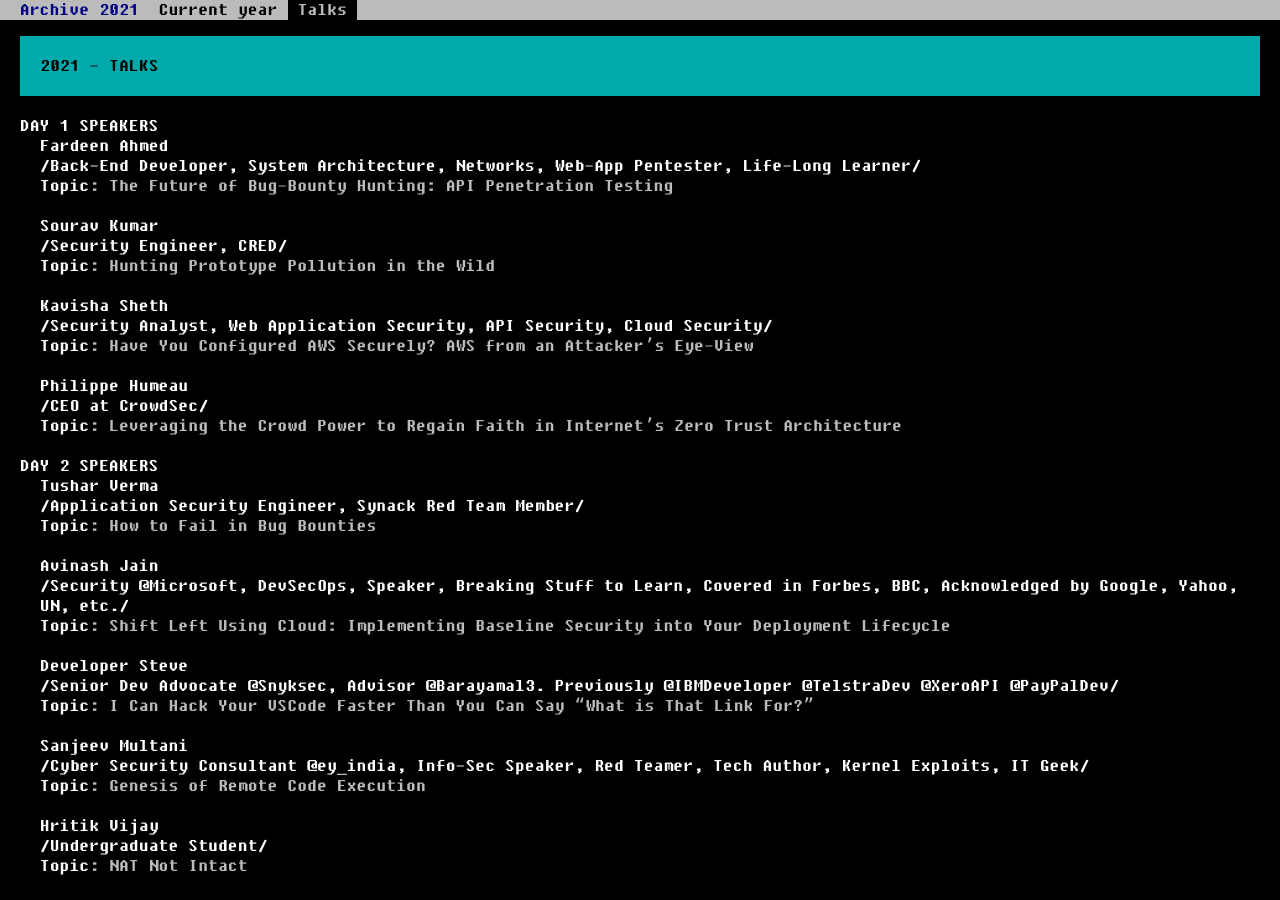
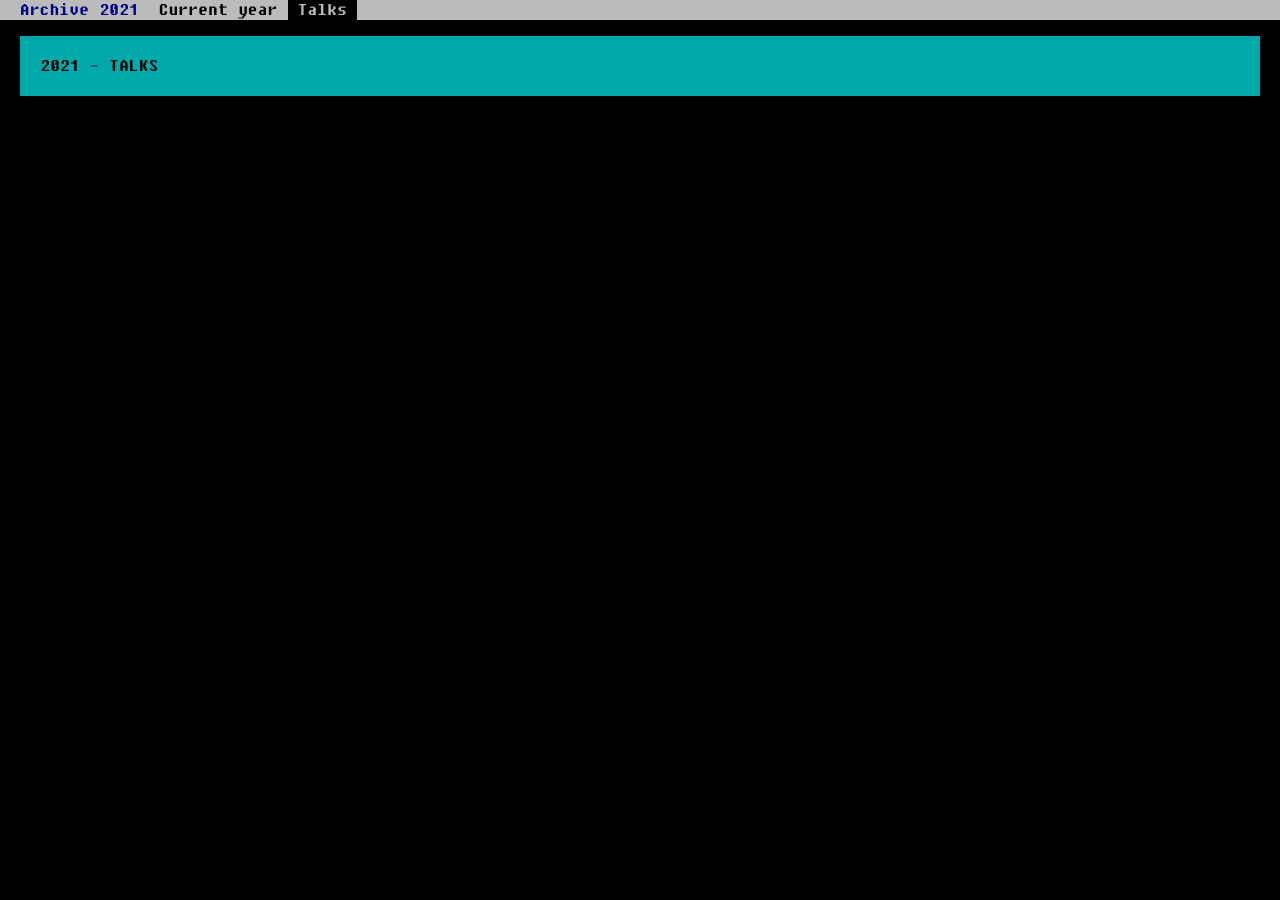
Before and after one commit to BSidesNoida/bsidesnoida.github.io, a Jekyll site: the page built from archive/2021/03_talks.md, in a window 1280 px wide. Built offline with Jekyll 4.4.1, drawn with Linux system fonts in a browser that asks for light colours; nearby versions of some CDN libraries.

Commit message:
Update 03_talks.md

```diff
--- a/archive/2021/03_talks.md
+++ b/archive/2021/03_talks.md
@@ -5,44 +5,3 @@
 permalink: /archive/2021/talk/
 archive: true
 ---
-
-# Day 1 Speakers
-
-- **Fardeen Ahmed**
-  *Back-End Developer, System Architecture, Networks, Web-App Pentester, Life-Long Learner*
-  **Topic**: The Future of Bug-Bounty Hunting: API Penetration Testing
-
-- **Sourav Kumar**
-  *Security Engineer, CRED*
-  **Topic**: Hunting Prototype Pollution in the Wild
-
-- **Kavisha Sheth**
-  *Security Analyst, Web Application Security, API Security, Cloud Security*
-  **Topic**: Have You Configured AWS Securely? AWS from an Attacker's Eye-View
-
-- **Philippe Humeau**
-  *CEO at CrowdSec*
-  **Topic**: Leveraging the Crowd Power to Regain Faith in Internet’s Zero Trust Architecture
-
-
-# Day 2 Speakers
-
-- **Tushar Verma**
-  *Application Security Engineer, Synack Red Team Member*
-  **Topic**: How to Fail in Bug Bounties
-
-- **Avinash Jain**
-  *Security @Microsoft, DevSecOps, Speaker, Breaking Stuff to Learn, Covered in Forbes, BBC, Acknowledged by Google, Yahoo, UN, etc.*
-  **Topic**: Shift Left Using Cloud: Implementing Baseline Security into Your Deployment Lifecycle
-
-- **Developer Steve**
-  *Senior Dev Advocate @Snyksec, Advisor @Barayamal3. Previously @IBMDeveloper @TelstraDev @XeroAPI @PayPalDev*
-  **Topic**: I Can Hack Your VSCode Faster Than You Can Say "What is That Link For?"
-
-- **Sanjeev Multani**
-  *Cyber Security Consultant @ey_india, Info-Sec Speaker, Red Teamer, Tech Author, Kernel Exploits, IT Geek*
-  **Topic**: Genesis of Remote Code Execution
-
-- **Hritik Vijay**
-  *Undergraduate Student*
-  **Topic**: NAT Not Intact
```
